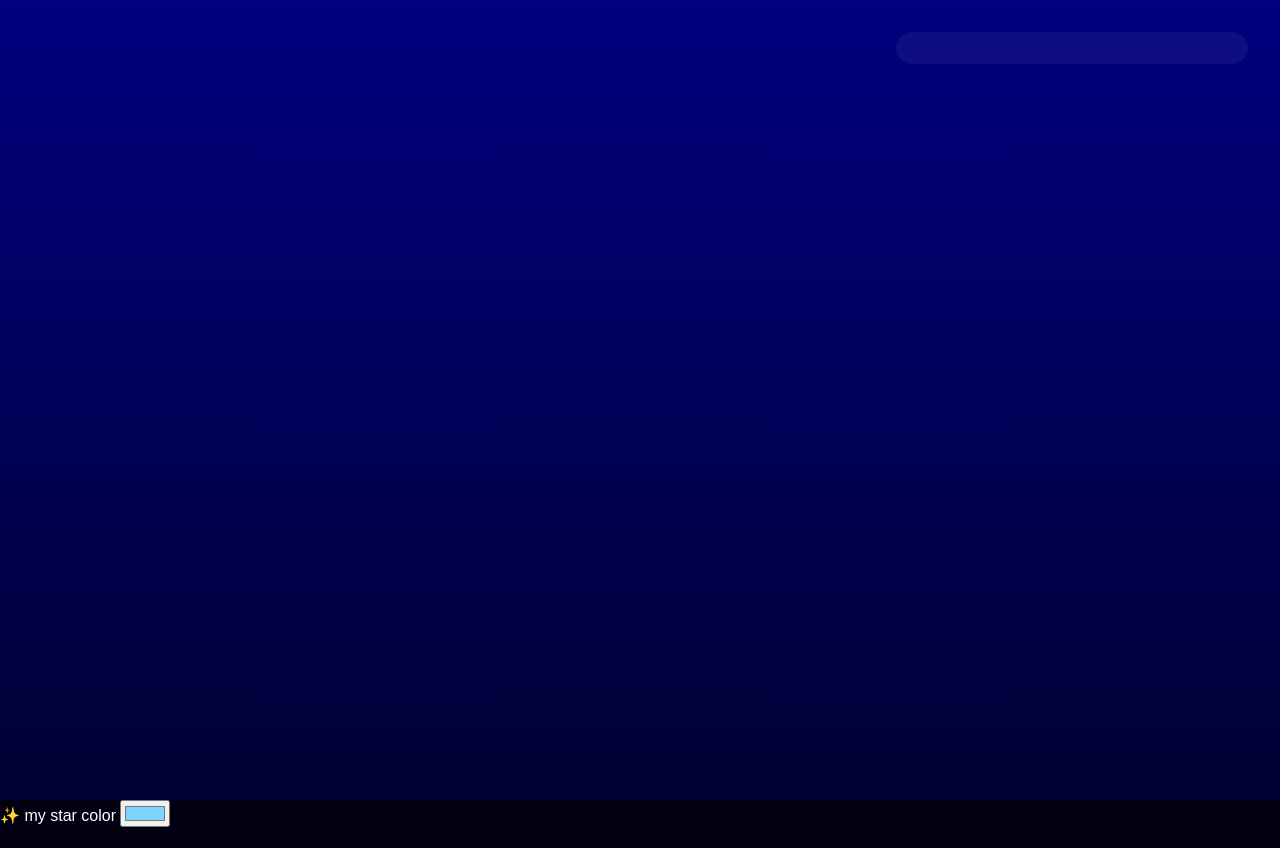
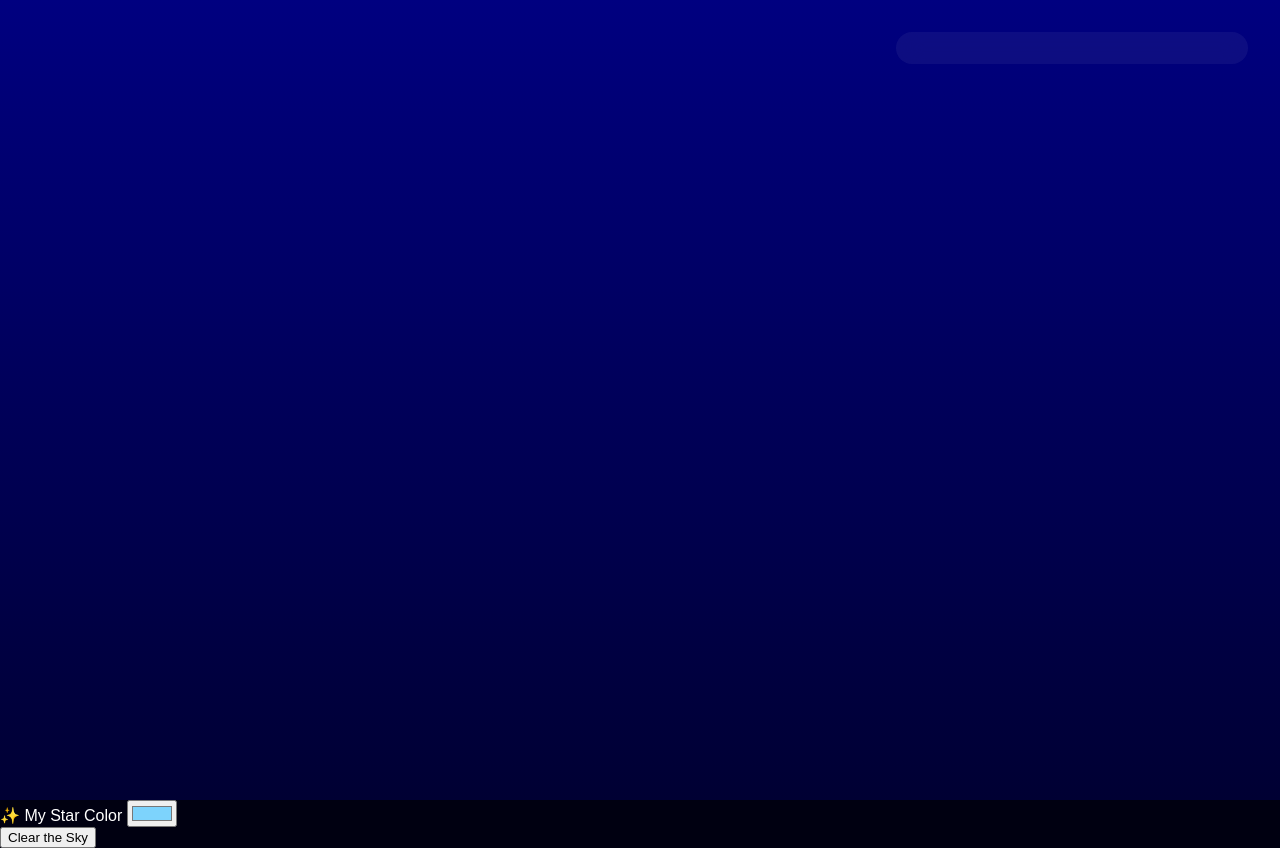
Before and after one commit to clara-nolan/luna, a website: page index.html in a window 1280 px wide. Before the commit the page ends 827 px from the top, so only its background shows below. Drawn offline with Linux system fonts and the light colour scheme.

Commit message:
Update index.html

```diff
--- a/index.html
+++ b/index.html
@@ -27,7 +27,7 @@
 
     <label>
 
-        ✨ my star color
+        ✨ My Star Color
 
         <input
             type="color"
@@ -49,11 +49,11 @@
 
 <!-- CLEAR BUTTON -->
 
-<!-- <button id="clearSky">
+<button id="clearSky">
 
-    clear the sky -->
+    Clear the Sky
 
-<!-- </button> -->
+</button>
 
 
 <script type="module">
```
